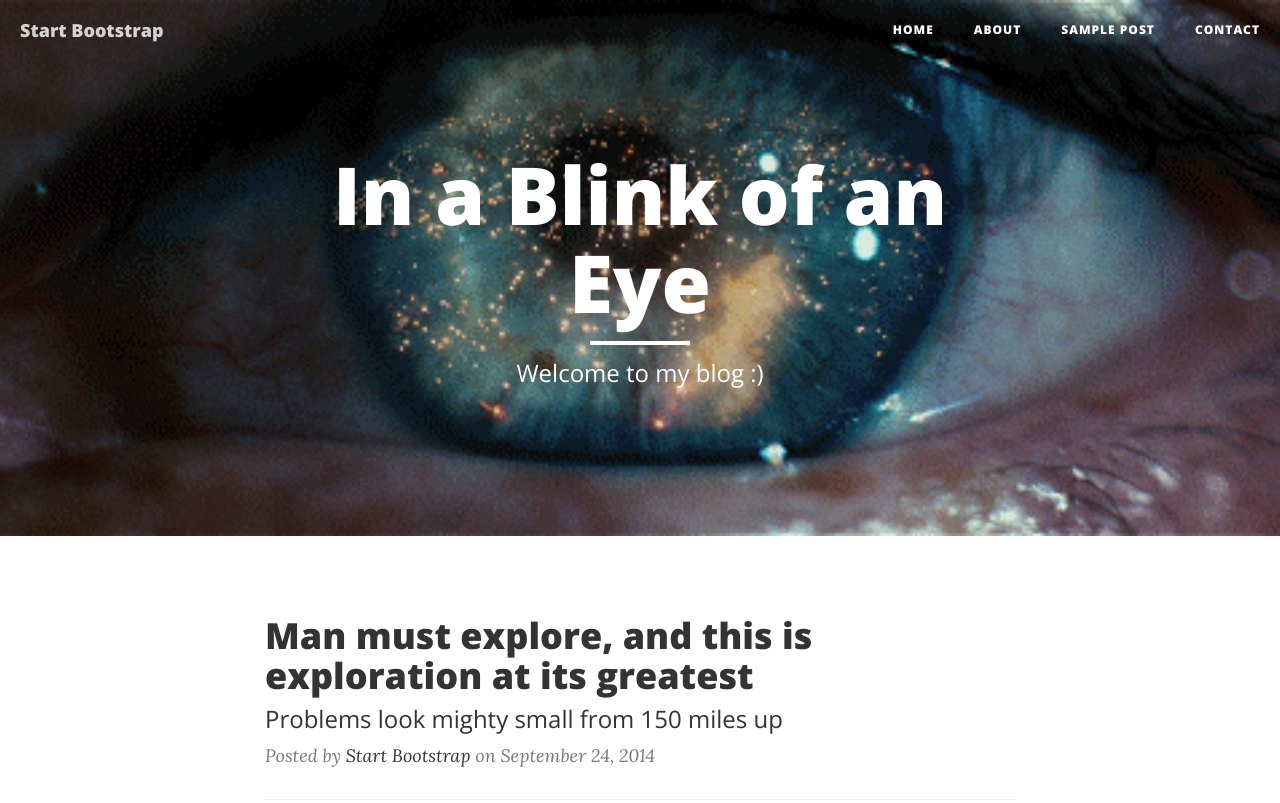
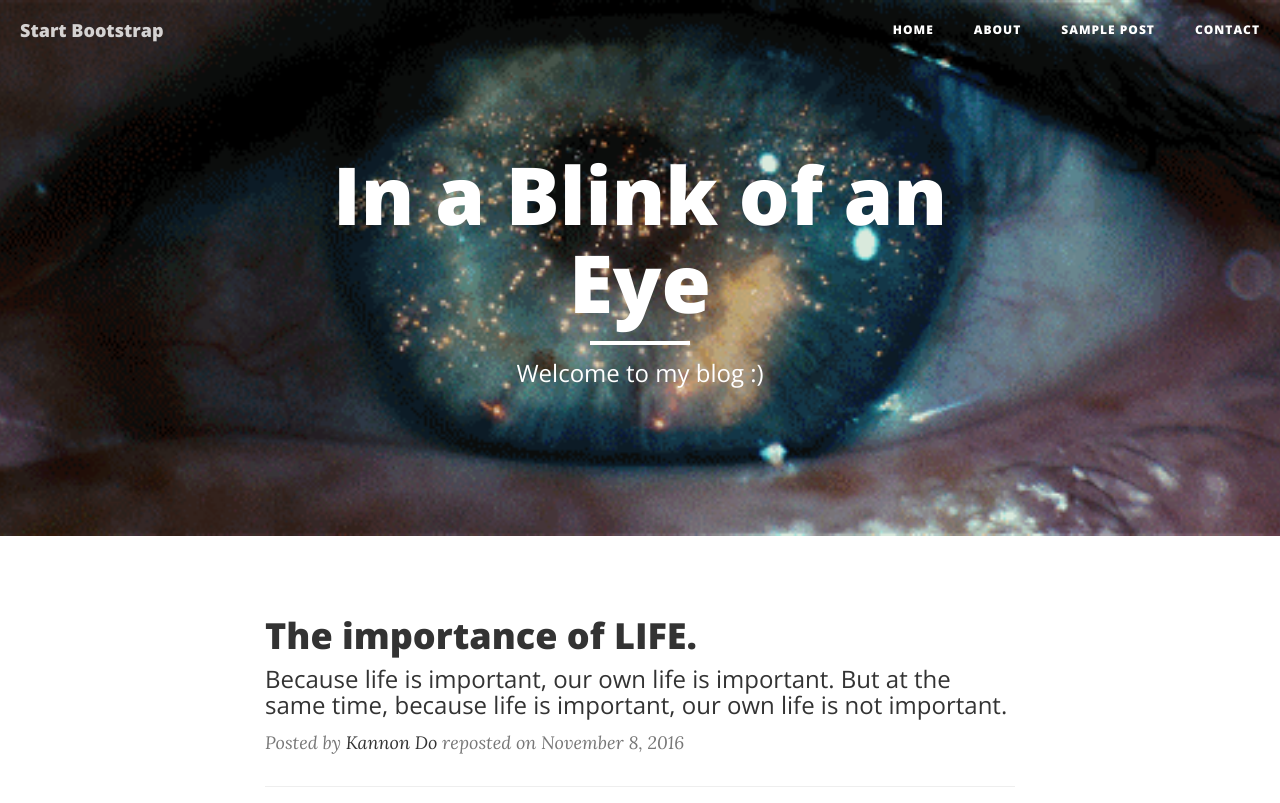
Before and after one commit to JustinVerzosa/blog, a website: page index.html in a window 1280 px wide. Shown: the top 803 px of the page. Drawn offline with nearby package versions, Linux system fonts and the light colour scheme.

Commit message:
Update index.html

```diff
--- a/index.html
+++ b/index.html
@@ -90,13 +90,13 @@
                 <div class="post-preview">
                     <a href="post.html">
                         <h2 class="post-title">
-                            Man must explore, and this is exploration at its greatest
+                            The importance of LIFE.
                         </h2>
                         <h3 class="post-subtitle">
-                            Problems look mighty small from 150 miles up
+                            Because life is important, our own life is important. But at the same time, because life is important, our own life is not important.
                         </h3>
                     </a>
-                    <p class="post-meta">Posted by <a href="#">Start Bootstrap</a> on September 24, 2014</p>
+                    <p class="post-meta">Posted by <a href="#">Kannon Do</a> reposted on November 8, 2016</p>
                 </div>
                 <hr>
                 <div class="post-preview">
```
